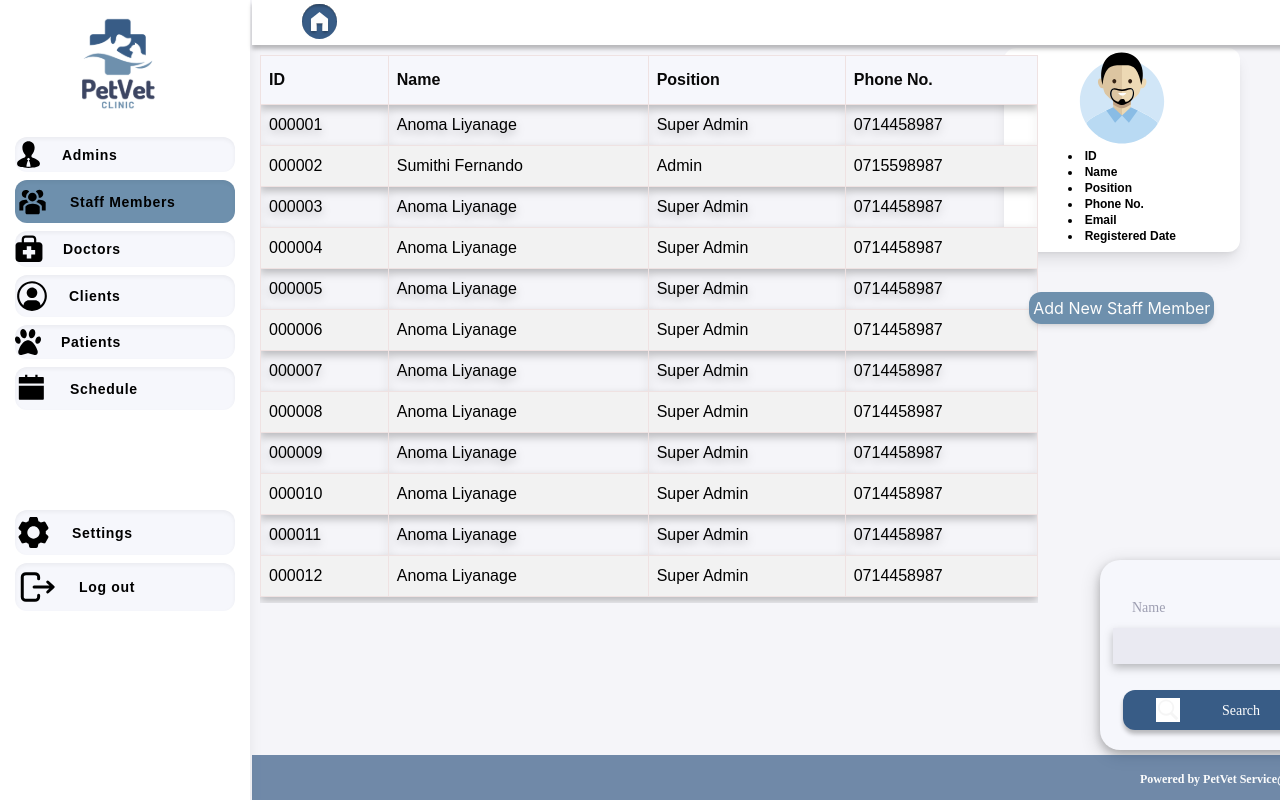
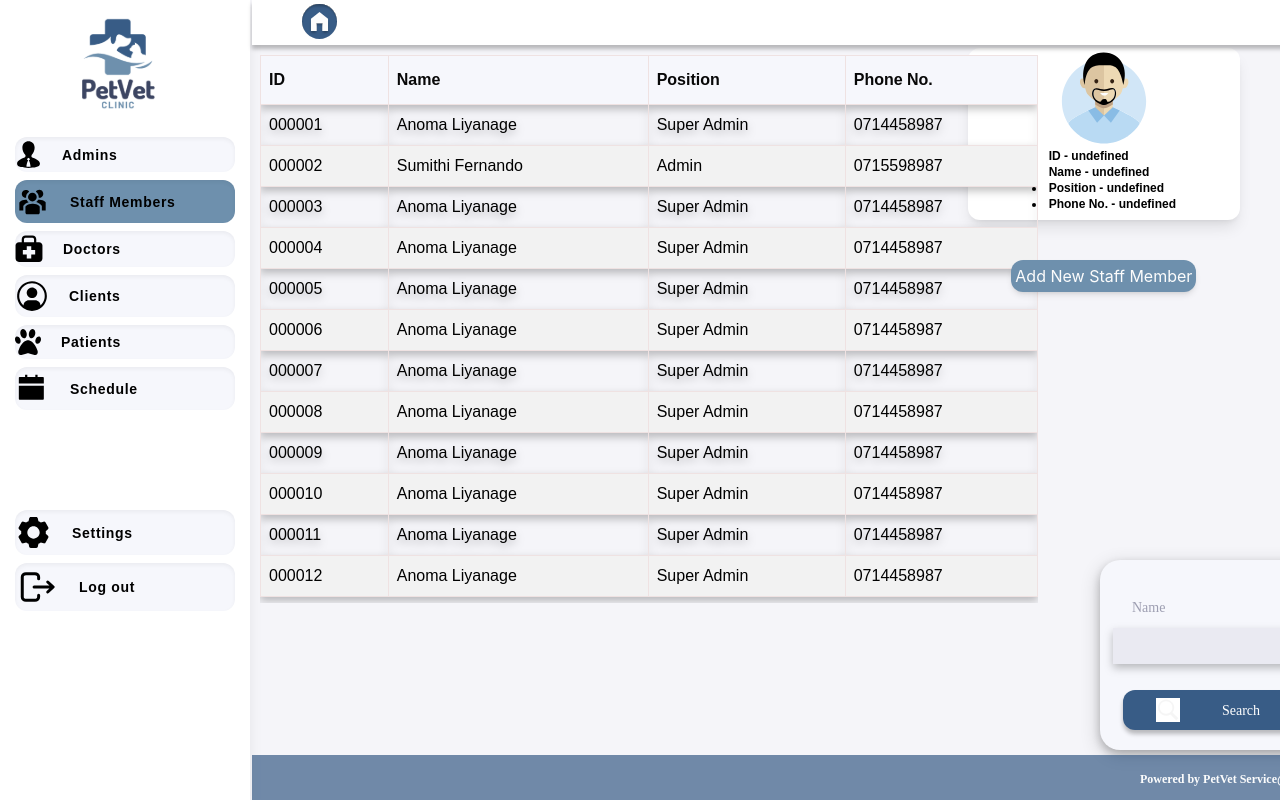
Before and after one commit to Rashmi-Wijesekara/pet-vet-service, a React (Create React App) app in the folder admin/: page /staff-members in a window 1280 px wide. Shown: the top 800 px of the page. Built offline with nearby package versions, Linux system fonts and the light colour scheme.

Commit message:
updated the admin table and connected it with the database(updated the row onclick)

```diff
--- a/admin/package.json
+++ b/admin/package.json
@@ -6,6 +6,8 @@
     "@testing-library/jest-dom": "^5.16.5",
     "@testing-library/react": "^13.4.0",
     "@testing-library/user-event": "^13.5.0",
+    "axios": "^1.3.4",
+    "moment": "^2.29.4",
     "react": "^18.2.0",
     "react-dom": "^18.2.0",
     "react-router-dom": "^5.3.0",
--- a/admin/src/components/TableContainer.js
+++ b/admin/src/components/TableContainer.js
@@ -17,7 +17,7 @@ function TableContainer(props) {
         <tbody>
           {data.map((dataObj) => {
             return (
-              <tr key={dataObj}>
+              <tr key={dataObj} onClick={() => props.onRowSelect(dataObj)}>
                 {Object.keys(dataObj).map((key) => (
                   <td key={key}>{dataObj[key]}</td>
                 ))}
--- a/admin/src/dashboard/components/AdminIncharge.js
+++ b/admin/src/dashboard/components/AdminIncharge.js
@@ -1,9 +1,9 @@
-import React from 'react';
+import React from "react";
 
 import { ReactComponent as AdminProfile } from "../../assets/icons/adminCard.svg";
 
-const AdminIncharge = () => {
-
+const AdminIncharge = ({ selectedAdminInfo }) => {
+  const { id, name, post, phoneNo, email, regDate } = selectedAdminInfo;
 
   return (
     <div className="font-main">
@@ -12,24 +12,21 @@ const AdminIncharge = () => {
           <AdminProfile className="mx-auto w-[100px] -my-0" />
           <div className="font-main w-fit mx-16 my-0">
             <div className="font-bold text-xs">
-							<li>Register ID</li>
-							<li>Name</li>
-							<li>Phone No.</li>
-							<li>Email</li>
-							<li>Qualifications</li>
-							<li>Registered Date</li>
-							<li>Availability</li>
+              <li>{`ID - ${id}`}</li>
+              <li>{`Name - ${name}`}</li>
+              <li>{`Position- ${post}`}</li>
+              <li>{`Phone No. - ${phoneNo}`}</li>
+              <li>{`Email - ${email}`}</li>
+              <li>{`Registered Date - ${regDate}`}</li>
+              {/* <li>Qualifications</li> */}
+              {/* <li>Registered Date</li> */}
+              {/* <li>Availability</li> */}
             </div>
-
           </div>
-
-
-
-
         </div>
       </div>
     </div>
   );
-}
+};
 
 export default AdminIncharge;
--- a/admin/src/dashboard/components/StaffIncharge.js
+++ b/admin/src/dashboard/components/StaffIncharge.js
@@ -1,10 +1,9 @@
-import React from 'react';
+import React from "react";
 
 import { ReactComponent as AdminProfile } from "../../assets/icons/staffCard.svg";
 
-const StaffIncharge = () => {
-
-
+const StaffIncharge = ({ selectedStaffInfo }) => {
+  const { id, name, position, phoneNo } = selectedStaffInfo;
 
   return (
     <div className="font-main">
@@ -13,20 +12,18 @@ const StaffIncharge = () => {
           <AdminProfile className="mx-auto w-[100px] -my-0" />
           <div className="font-main w-fit  mx-16 my-0">
             <div className="font-bold text-xs">
-							<li>ID</li>
-							<li>Name</li>
-							<li>Position</li>
-							<li>Phone No.</li>
-							<li>Email</li>
-							<li>Registered Date</li>
+              <li>{`ID - ${id}`}</li>
+              <li>{`Name - ${name}`}</li>
+              <li>{`Position - ${position}`}</li>
+              <li>{`Phone No. - ${phoneNo}`}</li>
+              {/* <li>{`Email - ${email}`}</li> */}
+              {/* <li>{`Registered Date - ${regDate}`}</li> */}
             </div>
-
-
           </div>
         </div>
       </div>
     </div>
   );
-}
+};
 
 export default StaffIncharge;
--- a/admin/src/dashboard/pages/Admins.js
+++ b/admin/src/dashboard/pages/Admins.js
@@ -4,12 +4,44 @@ import TableContainer from "../../components/TableContainer";
 import AdminAddForm from "../../shared/components/AdminAddForm";
 import { ADMINS_DATA } from "../../sampleData";
 import SearchBox from "../../components/SearchBox";
-import Admin  from "../components/AdminIncharge";
+import Admin from "../components/AdminIncharge";
 import Footer from "../../components/Footer";
-
+import { useEffect, useState } from "react";
+import axios from "axios";
+import { ADMIN, BASE_URL } from "../../urls";
+import moment from "moment";
 
 const Admins = () => {
+  const [admins, setAdmins] = useState([]);
+  const [selectedAdminInfo, setSelectedAdminInfo] = useState({});
 
+  const onRowSelect = (data) => {
+    console.log("data", data);
+    setSelectedAdminInfo(data);
+  };
+
+  useEffect(() => {
+    axios
+      .get(BASE_URL + ADMIN)
+      .then((response) => {
+        let admins = [];
+        response.data.data.map((admin) => {
+          let obj = {
+            id: admin.id,
+            name: admin.name,
+            post: admin.superAdmin ? "Super Admin" : "Admin",
+            phoneNo: admin.phoneNo,
+            email: admin.email,
+            regDate: moment(admin.dateRegistered)?.format("YYYY-MM-DD"),
+          };
+          admins.push(obj);
+        });
+        setAdmins(admins);
+      })
+      .catch((error) => {
+        console.error(error);
+      });
+  }, []);
 
   return (
     <>
@@ -20,39 +52,25 @@ const Admins = () => {
 
       <div className="bg-background flex-grow pl-[270px] h-screen overflow-y-auto">
         <div className="flex flex-row mt-12">
-
           <div className="flex-row grow px-1 mb-40">
-
             <TableContainer
               headings={ADMINS_DATA.HEADINGS}
-								data={ADMINS_DATA.DATA}
+              data={admins}
+              onRowSelect={onRowSelect}
             />
-
           </div>
 
           <div className="flex-col items-center justify-items-center mb-60">
-
-									<Admin />
+            <Admin selectedAdminInfo={selectedAdminInfo} />
             <AdminAddForm />
             <SearchBox />
-
           </div>
-
         </div>
       </div>
 
-
-
-
-
-
       <Footer />
-
-
     </>
   );
-
-
 };
 
 export default Admins;
--- a/admin/src/dashboard/pages/StaffMembers.js
+++ b/admin/src/dashboard/pages/StaffMembers.js
@@ -1,4 +1,4 @@
-import React from "react";
+import React, { useState } from "react";
 
 import Navbar from "../../shared/components/Navbar";
 import StaffAddForm from "../../shared/components/StaffAddForm";
@@ -11,6 +11,11 @@ import TableContainer from "../../components/TableContainer";
 import { STAFF_MEMBER_DATA } from "../../sampleData";
 
 const StaffMembers = () => {
+  const [selectedStaffInfo, setSelectedStaffInfo] = useState({});
+
+  const onRowSelect = (data) => {
+    setSelectedStaffInfo(data);
+  };
 
   return (
     <>
@@ -21,25 +26,20 @@ const StaffMembers = () => {
           <SearchBox />
         </div>
 
-
-
-
         <div className="bg-background flex-grow pl-[270px] h-screen overflow-y-auto">
           <div className="flex flex-row mt-12">
             <div className="flex-row grow px-1 mb-40">
               <TableContainer
                 headings={STAFF_MEMBER_DATA.HEADINGS}
                 data={STAFF_MEMBER_DATA.DATA}
+                onRowSelect={onRowSelect}
               />
-
             </div>
             <div className="flex-col items-center justify-items-center  mb-60">
-              <Staff />
+              <Staff selectedStaffInfo={selectedStaffInfo} />
               <StaffAddForm />
-
             </div>
           </div>
-
         </div>
       </div>
 
@@ -55,9 +55,6 @@ const StaffMembers = () => {
   //         <Header />
   //         <SearchBox />
   //       </div>
-
-
-
 
   //       <div className="bg-background flex-grow pl-[270px] h-screen overflow-y-auto">
   //         <div className="flex flex-row mt-40">
--- /dev/null
+++ b/admin/src/urls.js
@@ -0,0 +1,7 @@
+export const BASE_URL = "http://localhost:5000/"
+
+export const ADMIN = "api/admin"
+export const STAFF = "api/staff"
+export const CLIENT = "api/client"
+export const PATIENT = "api/patient"
+export const DOCTOR = "api/doctor"
```
Lines whose indentation alone changed are shown as unchanged.
